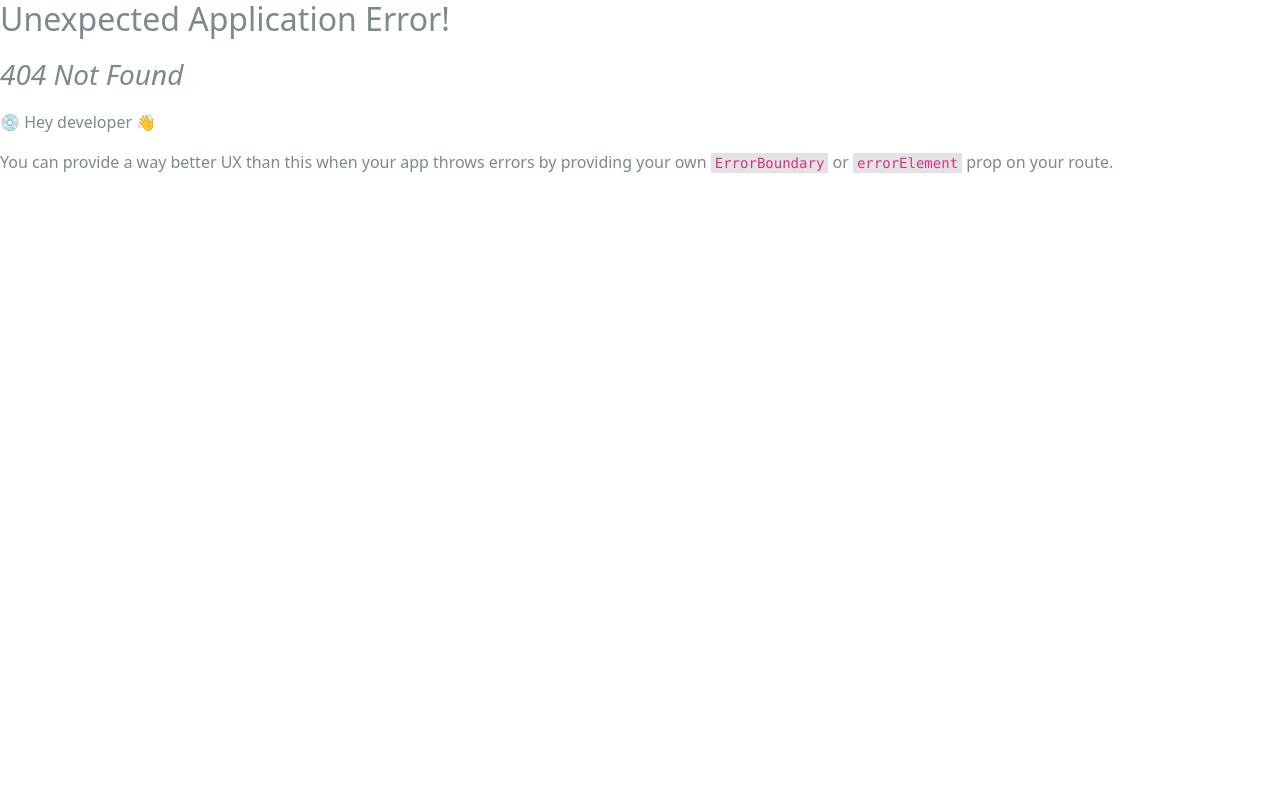
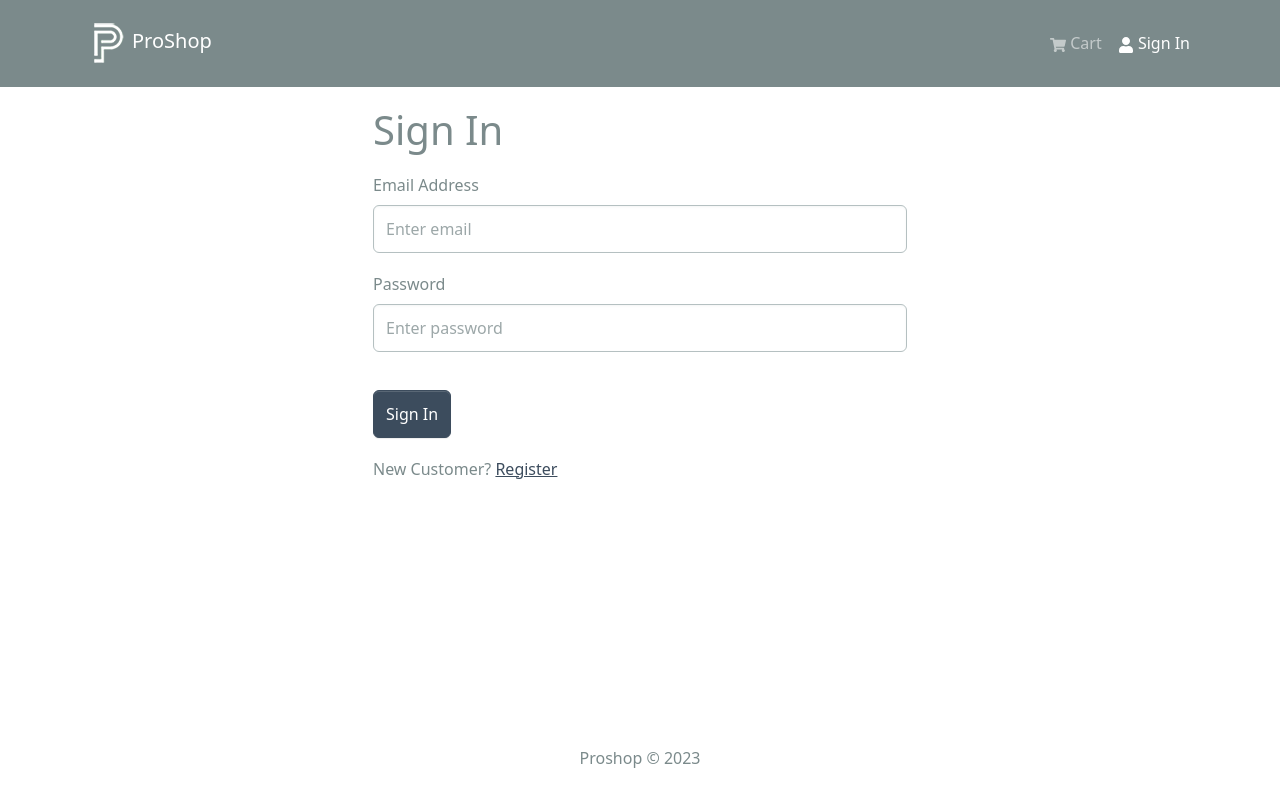
Before and after one commit to jvdrest/proshop-hans, a React (Create React App) app in the folder frontend/: page /login in a window 1280 px wide. Before the commit this address had no page. Built offline with nearby package versions, Linux system fonts and the light colour scheme.

Commit message:
Login Screen

```diff
--- /dev/null
+++ b/frontend/src/components/FormContainer.jsx
@@ -0,0 +1,15 @@
+import { Container, Row, Col } from 'react-bootstrap'
+
+const FormContainer = ({children}) => {
+  return (
+    <Container>
+      <Row className='justify-content-md-center'>
+        <Col xs={12} md={6}>
+          {children}
+        </Col>
+      </Row>
+    </Container>
+  )
+}
+
+export default FormContainer
--- a/frontend/src/index.js
+++ b/frontend/src/index.js
@@ -16,6 +16,7 @@
 import HomeScreen from './screens/HomeScreen'
 import ProductScreen from './screens/ProductScreen'
 import CartScreen from './screens/CartScreen'
+import LoginScreen from './screens/LoginScreen'
 
 const router = createBrowserRouter(
   createRoutesFromElements(
@@ -23,6 +24,7 @@
       <Route index={true} path="/" element={<HomeScreen />} />
       <Route path="/product/:id" element={<ProductScreen />} />
       <Route path="/cart" element={<CartScreen />} />
+      <Route path='/login' element={<LoginScreen />} />
     </Route>
   )
 )
--- /dev/null
+++ b/frontend/src/screens/LoginScreen.jsx
@@ -0,0 +1,44 @@
+import { useState } from "react"
+import { Link } from 'react-router-dom'
+import { Form, Button, Row, Col } from 'react-bootstrap'
+import FormContainer from '../components/FormContainer'
+
+const LoginScreen = () => {
+  const [email, setEmail] = useState('')
+  const [password, setPassword] = useState('')
+
+  const submitHandler = (e) => {
+    e.preventDefault()
+    console.log('submit');
+  }
+
+  return (
+    <FormContainer>
+      <h1>Sign In</h1>
+
+      <Form onSubmit={submitHandler}>
+        <Form.Group controlId='email' className='my-3'>
+          <Form.Label>Email Address</Form.Label>
+          <Form.Control
+            type='email' placeholder='Enter email' value={email} onChange={(e) => setEmail(e.target.value)}>
+          </Form.Control>
+        </Form.Group>
+        <Form.Group controlId='password' className='my-3'>
+          <Form.Label>Password</Form.Label>
+          <Form.Control
+            type='password' placeholder='Enter password' value={password} onChange={(e) => setPassword(e.target.value)}>
+          </Form.Control>
+        </Form.Group>
+        <Button type='submit' variant='primary' className='mt-3'>Sign In</Button>
+      </Form>
+
+      <Row className='py-3'>
+        <Col>
+          New Customer? <Link to='/register'>Register</Link>
+        </Col>
+      </Row>
+    </FormContainer>
+  )
+}
+
+export default LoginScreen
```
